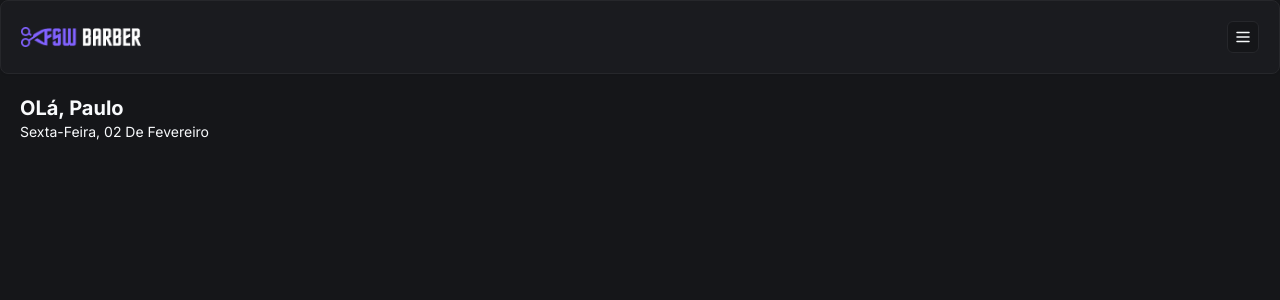
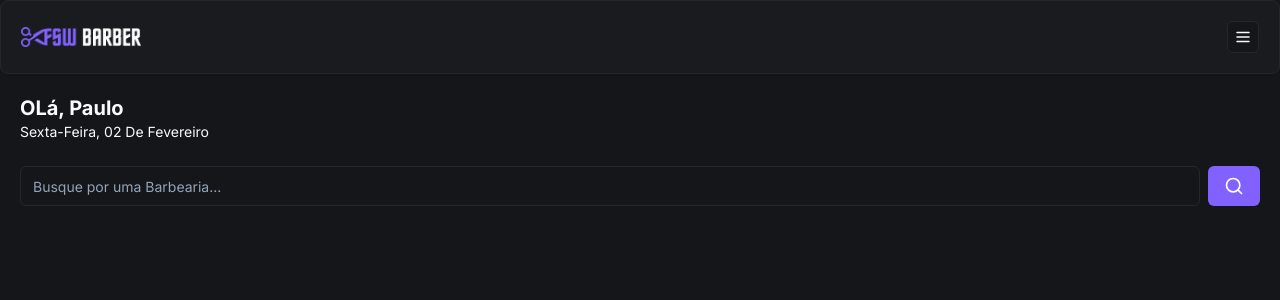
Before and after one commit to paulo0264/App_Barber, a Next.js app: page / in a window 1280 px wide. Shown: the top 300 px of the page. Built offline with nearby package versions, Linux system fonts and the light colour scheme.

Commit message:
feat add initial search component

```diff
--- /dev/null
+++ b/app/(home)/_components/search.tsx
@@ -0,0 +1,18 @@
+"use client";
+
+import { Button } from "@/app/_components/ui/button";
+import { Input } from "@/app/_components/ui/input";
+import { SearchIcon } from "lucide-react";
+
+const Search = () => {
+    return (
+        <div className="flex items-center gap-2">
+            <Input placeholder="Busque por uma Barbearia..." />
+            <Button variant="default">
+                <SearchIcon size={20} />
+            </Button>
+        </div>
+     );
+}
+
+export default Search;
--- a/app/(home)/page.tsx
+++ b/app/(home)/page.tsx
@@ -1,13 +1,14 @@
 import { format } from "date-fns"
 import Header from "../_components/header";
 import { ptBR } from "date-fns/locale";
+import Search from "./_components/search";
 
 export default function Home() {
   return (
     <div className="">
       <Header />
 
-      <div className="p-5 pt-5">
+      <div className="px-5 pt-5">
         <h2 className="text-xl font-bold">OLá, Paulo</h2>
         <p className="capitalize text-sm">
           {format(new Date(), "EEEE',' dd 'de' MMMM", {
@@ -15,6 +16,10 @@
           })}
         </p>
       </div>
+
+      <div className="px-5 mt-6">
+        <Search />
+      </div>
     </div>
   );
 }
--- /dev/null
+++ b/app/_components/ui/input.tsx
@@ -0,0 +1,25 @@
+import * as React from "react"
+
+import { cn } from "@/app/_lib/utils"
+
+export interface InputProps
+  extends React.InputHTMLAttributes<HTMLInputElement> {}
+
+const Input = React.forwardRef<HTMLInputElement, InputProps>(
+  ({ className, type, ...props }, ref) => {
+    return (
+      <input
+        type={type}
+        className={cn(
+          "flex h-10 w-full rounded-md border border-input bg-background px-3 py-2 text-sm ring-offset-background file:border-0 file:bg-transparent file:text-sm file:font-medium placeholder:text-muted-foreground focus-visible:outline-none focus-visible:ring-2 focus-visible:ring-ring focus-visible:ring-offset-2 disabled:cursor-not-allowed disabled:opacity-50",
+          className
+        )}
+        ref={ref}
+        {...props}
+      />
+    )
+  }
+)
+Input.displayName = "Input"
+
+export { Input }
```
